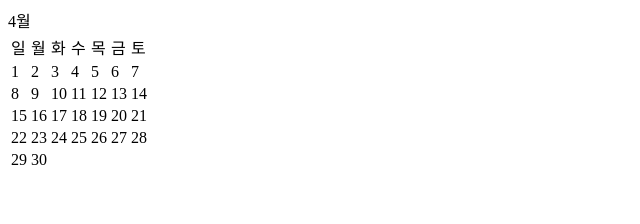
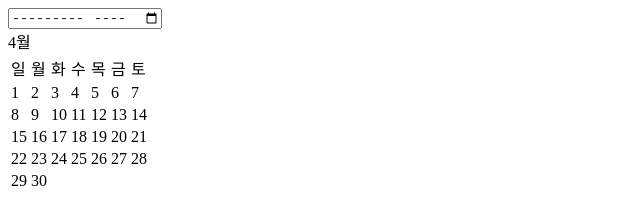
Before and after one commit to jmpark6846/js-calendar, a website: page public/index.html in a window 1280 px wide. Shown: the whole page, without its empty margins (0-640 px from the left). Drawn offline with nearby package versions, Linux system fonts and the light colour scheme.

Commit message:
displayCalendar 매개변수로 초기값 지정; html에서 년,월 선택 추가

```diff
--- a/public/index.html
+++ b/public/index.html
@@ -4,12 +4,17 @@
     <title>Javascript Calendar</title>
 </head>
 <body>
-
+    <input id="month" type="month">
     <div id="calendar"></div>
     <script
       src="https://code.jquery.com/jquery-3.3.1.min.js"
       integrity="sha256-FgpCb/KJQlLNfOu91ta32o/NMZxltwRo8QtmkMRdAu8="
       crossorigin="anonymous"></script>
     <script type="text/javascript" src="js/calendar.js" charset="utf-8"></script>
+    <script>
+    $('input#month').on('blur', function(){
+        displayCalendar(this.value.split('-')[0], this.value.split('-')[1]-1);
+    });
+    </script>
 </body>
 </html>
--- a/public/js/calendar.js
+++ b/public/js/calendar.js
@@ -2,22 +2,15 @@ $(document).ready(function(){
     displayCalendar();
 });
 
-function displayCalendar(){
-    let now = new Date(),
-        currentYear = now.getFullYear(),
-        currentMonth = now.getMonth(),
-        currentDate = now.getDate(),
-        currentDay = now.getDay();
-
-    let html = "";
-
-    let endDates = [31, 28, 31, 30, 31, 30, 31, 31, 30, 31, 30, 31]; // 매 달 마지막 날짜
-    let firstDate = new Date(Date.UTC(currentYear, currentMonth, 1)), // 해당 달 첫째날
+function displayCalendar(year = new Date().getFullYear(), month = new Date().getMonth()){
+    let html = "",
+        endDates = [31, 28, 31, 30, 31, 30, 31, 31, 30, 31, 30, 31], // 매 달 마지막 날짜
+        firstDate = new Date(Date.UTC(year, month, 1)), // 해당 달 첫째날
         startDayOfWeek = 0, // 한 주의 시작은 일요일
-        columns = (currentMonth === 2) && (startDayOfWeek === firstDate.getDay()) ? 4 : 5, // 달력 전체 column 수 계산. 2월 중 달 첫째날 요일이 한 주 시작 요일과 같은 경우는 4줄, 다른 모든 경우는 5줄이다.
+        columns = (month === 2) && (startDayOfWeek === firstDate.getDay()) ? 4 : 5, // 달력 전체 column 수 계산. 2월 중 달 첫째날 요일이 한 주 시작 요일과 같은 경우는 4줄, 다른 모든 경우는 5줄이다.
         day=1;
 
-    html += '<div>' + (currentMonth+1) + '월</div>\
+    html += '<div>' + (month+1) + '월</div>\
             <table>\
             <tr>\
                 <td>일</td>\
@@ -39,7 +32,7 @@ function displayCalendar(){
         for(let j=0; j<7-space; j++){   // 2. 칸에 맞게 숫자를 출력한다.
             html += `<td>${day++}</td>`;
 
-            if(day > endDates[currentMonth]) break; // 3. 숫자가 endDates 보다 크면 루프 빠져나옴
+            if(day > endDates[month]) break; // 3. 숫자가 endDates 보다 크면 루프 빠져나옴
         }
 
         space=0;
```
